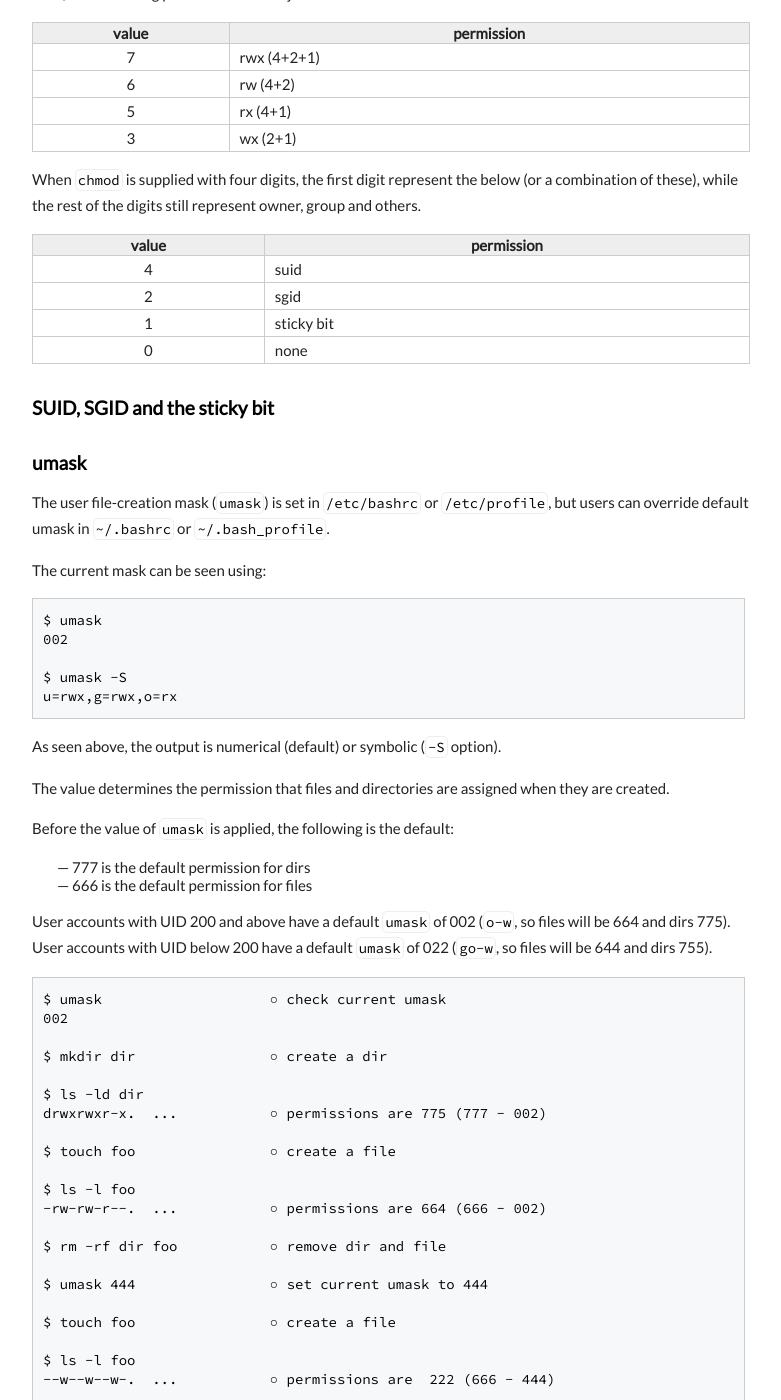
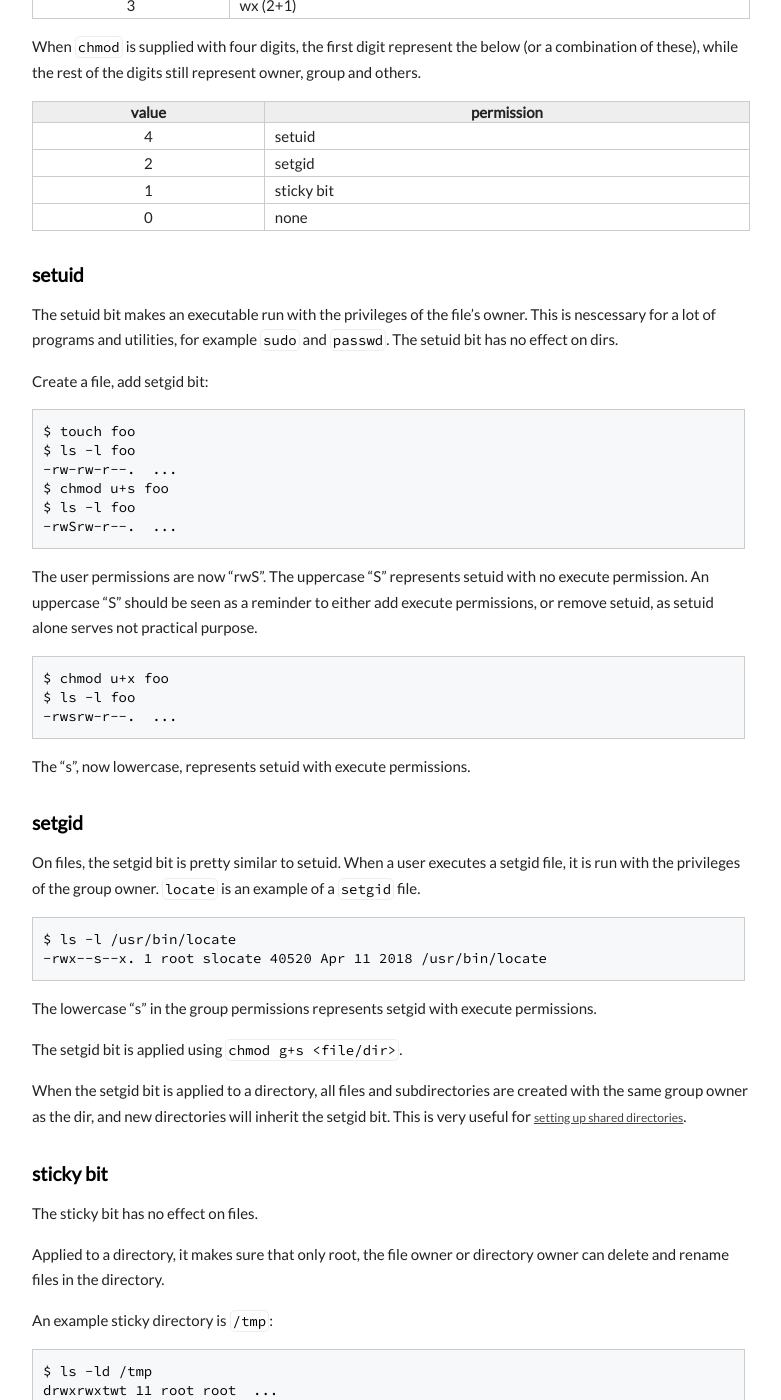
Before and after one commit to execas/execas.github.io, a Jekyll site: the page built from _posts/2018-10-21-linux-ownership-permissions-and-special-attributes.md, in a window 1280 px wide and 1400 px high, scrolled down 3182 px. Shown: the whole window, without its empty margins (249-1030 px from the left). Built offline with Jekyll 4.4.1, drawn with Linux system fonts in a browser that asks for light colours; some of the changed text lies outside the part shown.

Commit message:
Update 2018-10-21-linux-ownership-permissions-and-special-attributes.md

````diff
--- a/_posts/2018-10-21-linux-ownership-permissions-and-special-attributes.md
+++ b/_posts/2018-10-21-linux-ownership-permissions-and-special-attributes.md
@@ -11,7 +11,6 @@ A file or folder has an *owner* and a *group owner*:
 
 ```bash
 [user:~]$ touch foo
-
 [user:~]$ ls -l foo
 -rw-rw-r--. 1 user user Sep 5 18:50 foo
 ```
@@ -68,9 +67,7 @@ In our example, the file (-) "foo" can be read, written and executed (rwx) by th
 ```bash
 [user:~]$ ls -l foo
 -rw-rw-r--. 1 user user Sep 5 18:59 foo
-
 [user:~]$ chmod u+x foo
-
 [user:~]$ ls -l foo
 -rwxrw-r--. 1 user user Sep 5 18:59 foo
 ```
@@ -82,9 +79,7 @@ Multiple permissions can be specifed in one line:
 ```bash
 [user:~]$ ls -l foo
 -rw-rw-r--. 1 user user Sep 5 18:59 foo
-
 [user:~]$ chmod u+x,g-w,o-r foo
-
 [user:~]$ ls -l foo
 -rwxr-----. 1 user user Sep 5 18:59 foo
 ```
@@ -112,7 +107,7 @@ Use `+` to add, `-` to remove and `=` to set explicitly.
 | w   | write | create, delete and modify files in the directory|
 | x   | execute| go into the directory, access files and subdirs|
 | X   | keep `x` if it is already set | set `x`(when bit is used in combination with the `-R` option, subdirectories can be given execute permissions without simultaneously setting execute permissions on files)|
-| s  | set user or group ID on execution| only `g+s` (SGID) has effect |
+| s  | set user or group ID on execution (setuid and setgid)| only `g+s` (setgid) has effect |
 | t   | "sticky bit", ignored by kernel in modern systems | only root, file owner or directory owner can delete and rename files in the directory |
 
 
@@ -123,9 +118,7 @@ Use `+` to add, `-` to remove and `=` to set explicitly.
 ```bash
 [user:~]$ ls -l foo
 -rw-rw-r--. 1 user user Sep 5 18:59 foo
-
 [user:~]$ chmod 700 foo
-
 [user:~]$ ls -l foo
 -rwx------. 1 user user Sep 5 18:59 foo
 ```
@@ -155,14 +148,64 @@ When `chmod` is supplied with four digits, the first digit represent the below (
 
 |value | permission |
 |:----:|------------|
-|4 | suid |
-|2 | sgid |
+|4 | setuid |
+|2 | setgid |
 |1 | sticky bit |
 |0 | none |
 
-### SUID, SGID and the sticky bit
+### setuid
+
+The setuid bit makes an executable run with the privileges of the file's owner. This is nescessary for a lot of programs and utilities, for example `sudo` and `passwd`. The setuid bit has no effect on dirs.
+
+Create a file, add setgid bit:
+
+```bash
+$ touch foo
+$ ls -l foo
+-rw-rw-r--.  ...
+$ chmod u+s foo
+$ ls -l foo
+-rwSrw-r--.  ...
+```
+The user permissions are now "rwS". The uppercase "S" represents setuid with no execute permission. An uppercase "S" should be seen as a reminder to either add execute permissions, or remove setuid, as setuid alone serves not practical purpose.
+
+```
+$ chmod u+x foo
+$ ls -l foo
+-rwsrw-r--.  ...
+```
+
+The "s", now lowercase, represents setuid with execute permissions.
+
+### setgid
+
+On files, the setgid bit is pretty similar to setuid. When a user executes a setgid file, it is run with the privileges of the group owner. `locate` is an example of a `setgid` file.
+
+```bash
+$ ls -l /usr/bin/locate
+-rwx--s--x. 1 root slocate 40520 Apr 11 2018 /usr/bin/locate
+```
+The lowercase "s" in the group permissions represents setgid with execute permissions.
+
+The setgid bit is applied using `chmod g+s <file/dir>`.
+
+When the setgid bit is applied to a directory, all files and subdirectories are created with the same group owner as the dir, and new directories will inherit the setgid bit. This is very useful for [setting up shared directories](https://execas.github.io/2018/08/12/setting-up-a-shared-directory-on-linux.html).
 
 
+### sticky bit
+
+The sticky bit has no effect on files.
+
+Applied to a directory, it makes sure that only root, the file owner or directory owner can delete and rename files in the directory.
+
+An example sticky directory is `/tmp`:
+
+```bash
+$ ls -ld /tmp
+drwxrwxtwt 11 root root  ...
+```
+
+The lowercase "t" in the other permissions, represents sticky bit and execute permissions. Uppercase "T" is sticky bit only.
 
 ### umask
 
````
